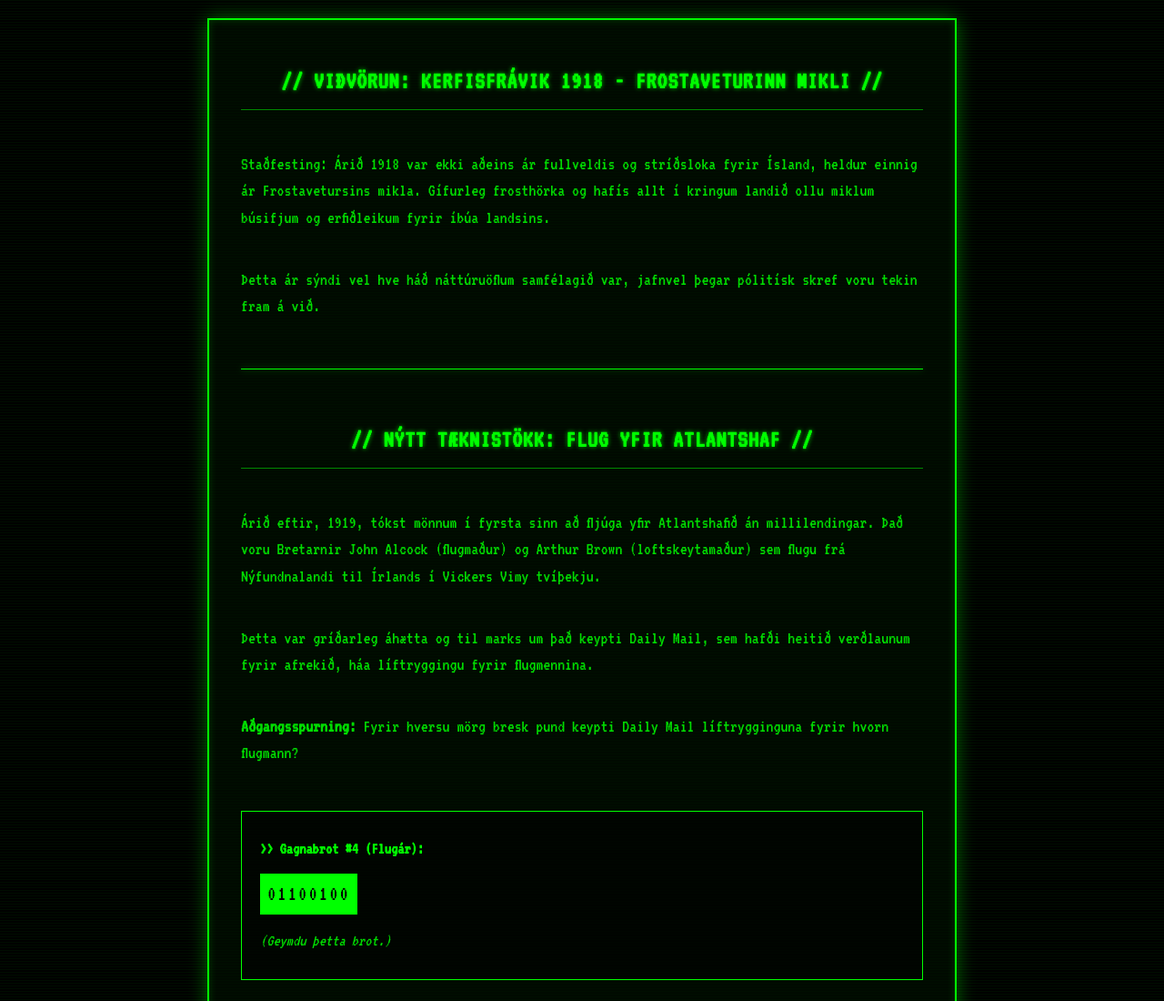
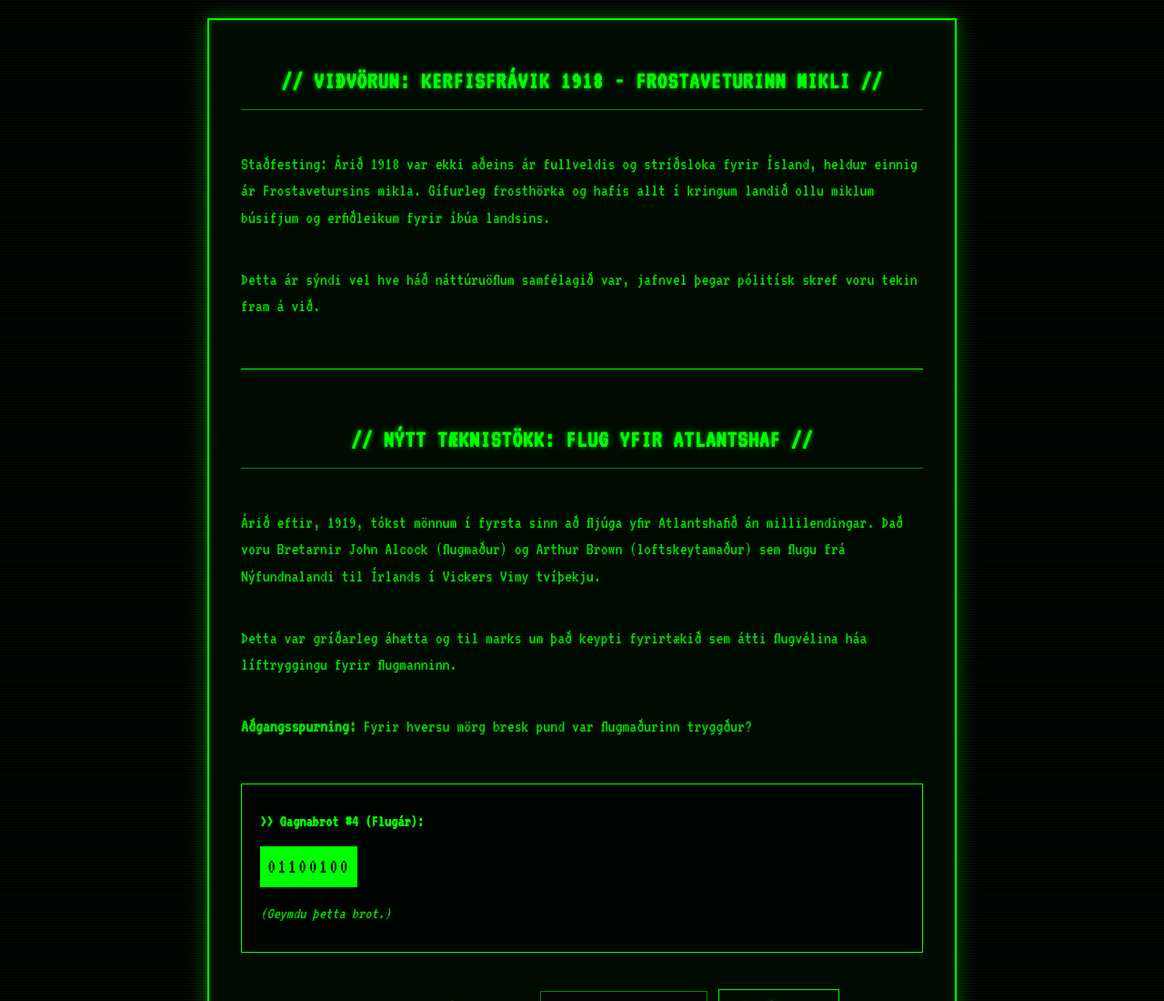
Before and after one commit to ragnarthorp/tuttugasta, a plain HTML site: page 5_frostavetur_info.html in a window 1280 px wide. Shown: the top 1100 px of the page at 91% size. Drawn offline with Linux system fonts and the light colour scheme.

Commit message:
Update 5_frostavetur_info.html
Tók út Daily Mail

```diff
--- a/5_frostavetur_info.html
+++ b/5_frostavetur_info.html
@@ -15,8 +15,8 @@
 
         <h2>// NÝTT TÆKNISTÖKK: FLUG YFIR ATLANTSHAF //</h2>
         <p>Árið eftir, 1919, tókst mönnum í fyrsta sinn að fljúga yfir Atlantshafið án millilendingar. Það voru Bretarnir John Alcock (flugmaður) og Arthur Brown (loftskeytamaður) sem flugu frá Nýfundnalandi til Írlands í Vickers Vimy tvíþekju.</p>
-        <p>Þetta var gríðarleg áhætta og til marks um það keypti Daily Mail, sem hafði heitið verðlaunum fyrir afrekið, háa líftryggingu fyrir flugmennina.</p>
-        <p><strong>Aðgangsspurning:</strong> Fyrir hversu mörg bresk pund keypti Daily Mail líftrygginguna fyrir hvorn flugmann?</p>
+        <p>Þetta var gríðarleg áhætta og til marks um það keypti fyrirtækið sem átti flugvélina háa líftryggingu fyrir flugmanninn.</p>
+        <p><strong>Aðgangsspurning:</strong> Fyrir hversu mörg bresk pund var flugmaðurinn tryggður?</p>
 
         <div class="info-box" style="margin-top: 30px; border-style: solid;"> <!-- Hér geymum við 1919 kóðann -->
              <p><strong>>> Gagnabrot #4 (Flugár):</strong></p>
```
